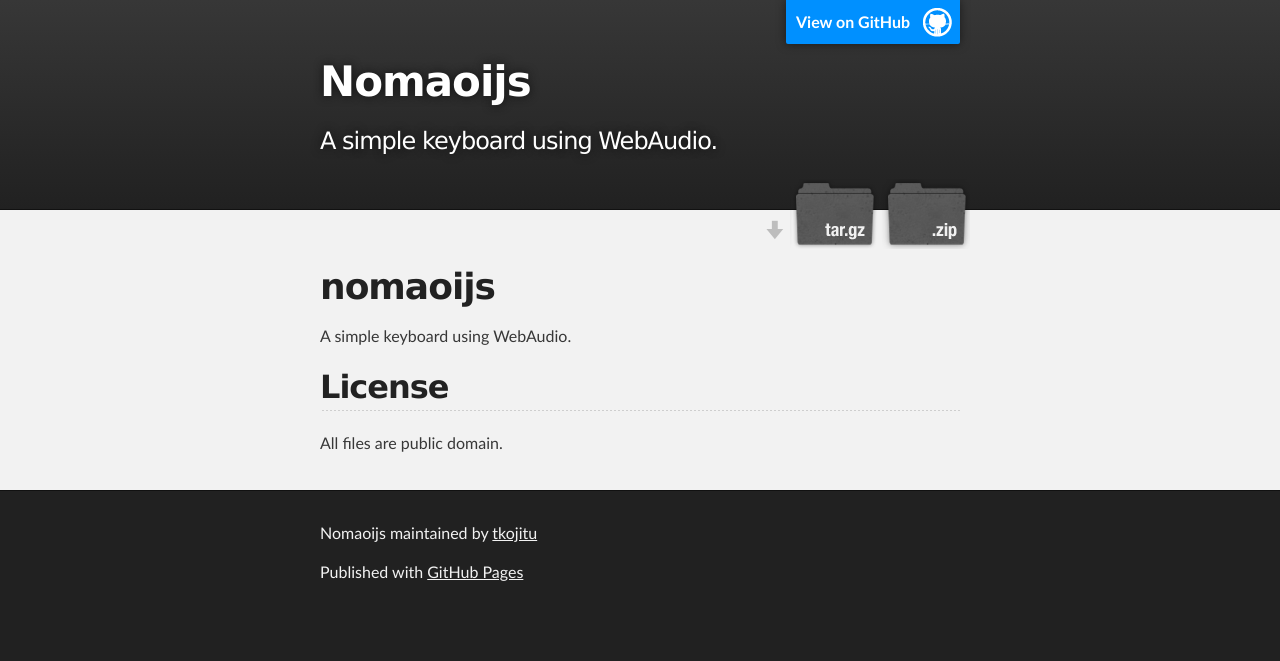
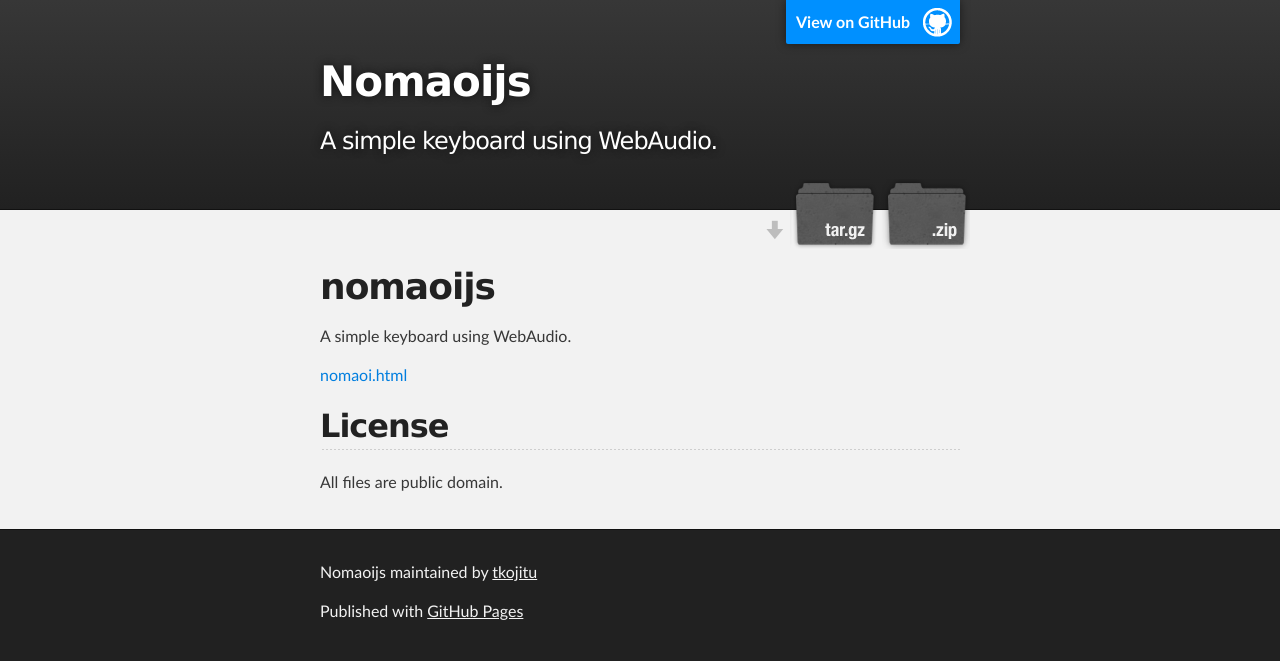
Before and after one commit to tkojitu/nomaoijs, a plain HTML site: page index.html in a window 1280 px wide. Drawn offline with Linux system fonts and the light colour scheme.

Commit message:
make the links to nomaoi.html

```diff
--- a/index.html
+++ b/index.html
@@ -35,7 +35,7 @@
 <a name="nomaoijs" class="anchor" href="#nomaoijs"><span class="octicon octicon-link"></span></a>nomaoijs</h1>
 
 <p>A simple keyboard using WebAudio.</p>
-
+<p><a href="nomaoi.html">nomaoi.html</a></p>
 <h2>
 <a name="license" class="anchor" href="#license"><span class="octicon octicon-link"></span></a>License</h2>
 
```
